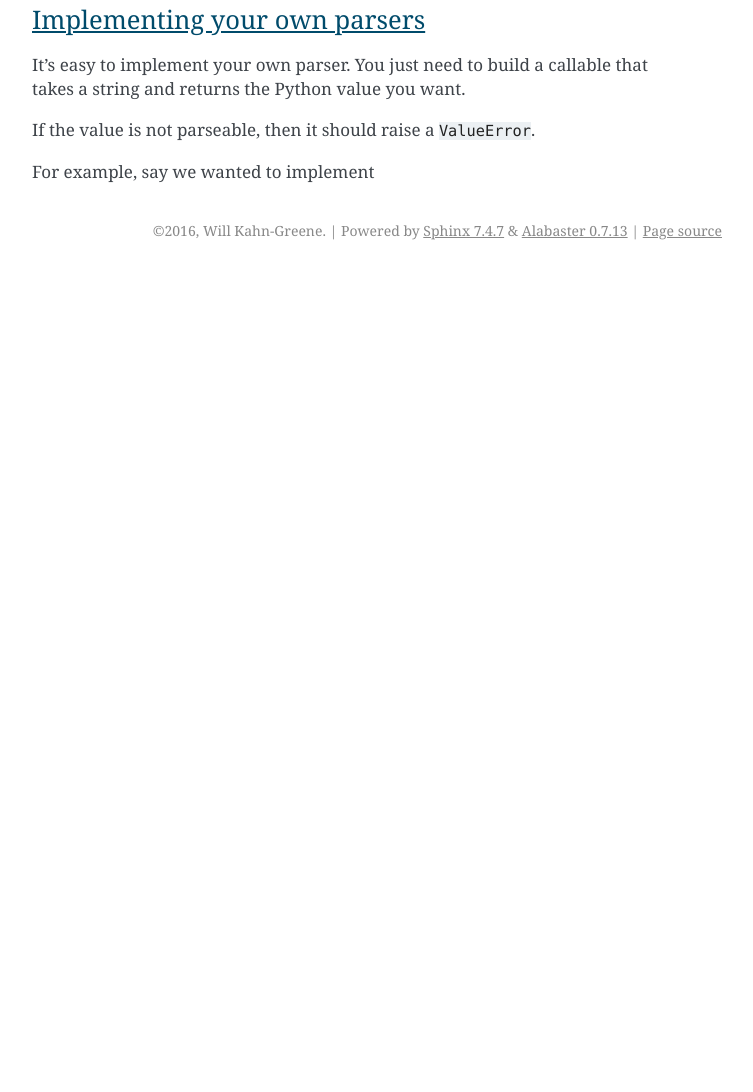
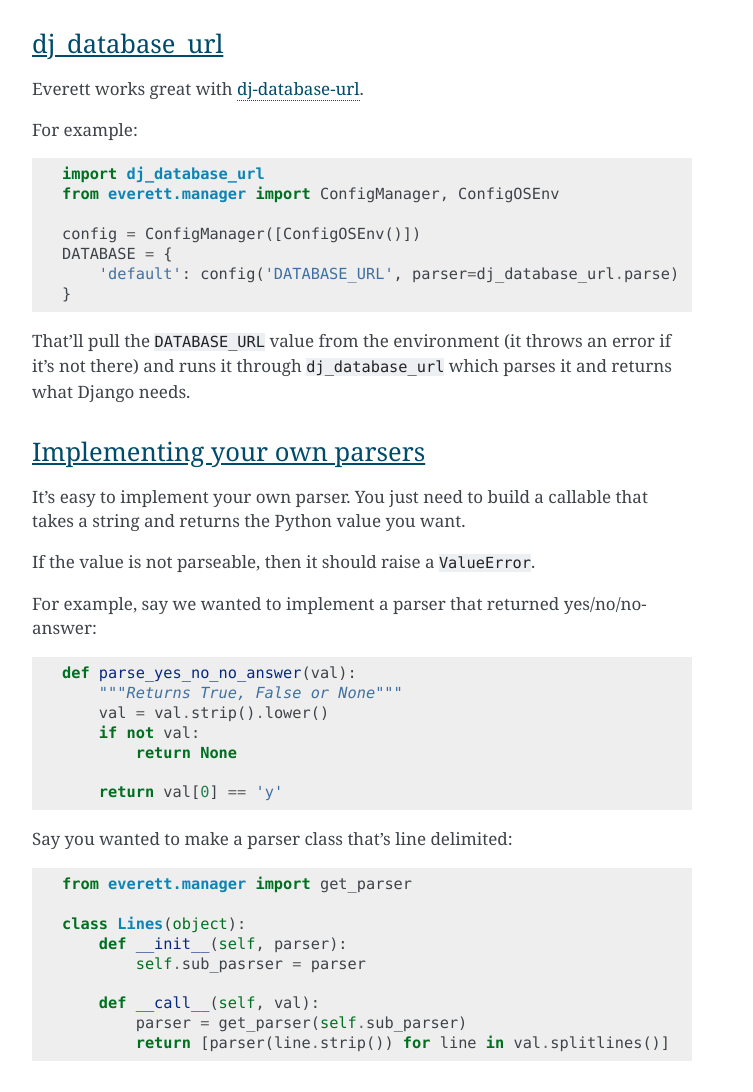
Before and after one commit to willkg/everett, a Sphinx documentation site: the page built from docs/configuration.rst, in a window 1280 px wide and 1400 px high, scrolled down 5118 px, cut to the strip 308-1400 px from the top of the window. Shown: the whole strip, without its empty margins (388-1141 px from the left). Built offline with Sphinx 7.4.7, drawn with Linux system fonts in a browser that asks for light colours; before the commit the page ends 5696 px from its top, so only the background shows below that.

Commit message:
Add note about dj-database-url and finish parser docs

```diff
--- a/docs/configuration.rst
+++ b/docs/configuration.rst
@@ -229,6 +229,28 @@ parses a list of some other type. For example::
    :noindex:
 
 
+dj_database_url
+---------------
+
+Everett works great with `dj-database-url
+<https://github.com/kennethreitz/dj-database-url>`_.
+
+For example::
+
+    import dj_database_url
+    from everett.manager import ConfigManager, ConfigOSEnv
+
+    config = ConfigManager([ConfigOSEnv()])
+    DATABASE = {
+        'default': config('DATABASE_URL', parser=dj_database_url.parse)
+    }
+
+
+That'll pull the ``DATABASE_URL`` value from the environment (it throws an error
+if it's not there) and runs it through ``dj_database_url`` which parses it and
+returns what Django needs.
+
+
 Implementing your own parsers
 -----------------------------
 
@@ -237,4 +259,25 @@ takes a string and returns the Python value you want.
 
 If the value is not parseable, then it should raise a ``ValueError``.
 
-For example, say we wanted to implement
+For example, say we wanted to implement a parser that returned yes/no/no-answer::
+
+    def parse_yes_no_no_answer(val):
+        """Returns True, False or None"""
+        val = val.strip().lower()
+        if not val:
+            return None
+
+        return val[0] == 'y'
+
+
+Say you wanted to make a parser class that's line delimited::
+
+    from everett.manager import get_parser
+
+    class Lines(object):
+        def __init__(self, parser):
+            self.sub_pasrser = parser
+
+        def __call__(self, val):
+            parser = get_parser(self.sub_parser)
+            return [parser(line.strip()) for line in val.splitlines()]
```
